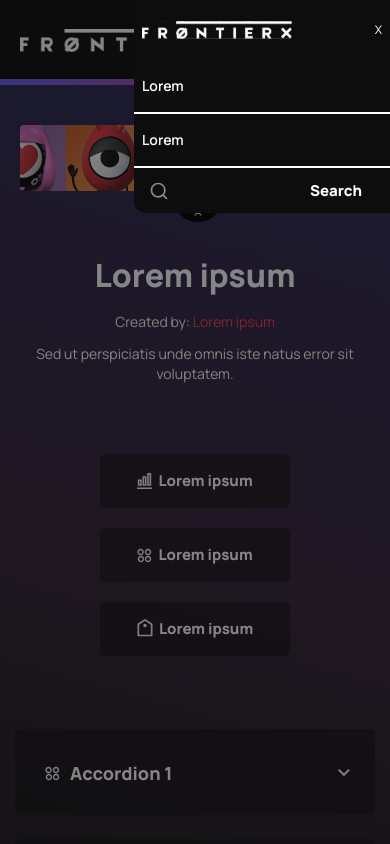
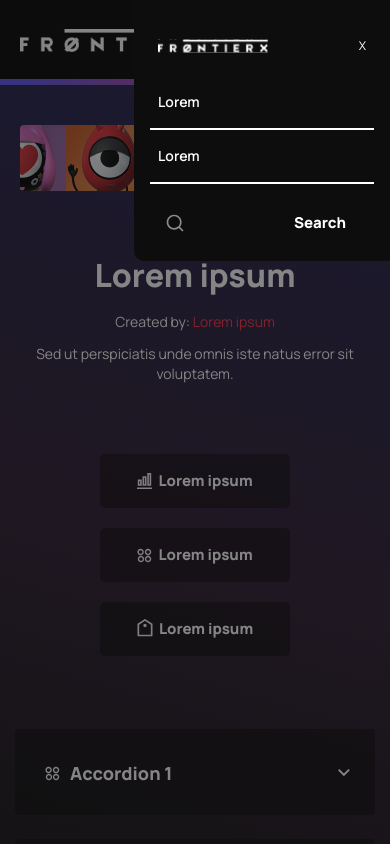
Before and after one commit to RusinTom/nextjs-code-sample, a Next.js app: page / in a window 390 px wide. Both pictures are taken after a click on the button 358 px from the left and 38 px from the top of the page. Shown: the top 844 px of the page. Built offline with nearby package versions, Linux system fonts and the light colour scheme.

Commit message:
refactor: refactor MobileMenu component

```diff
--- /dev/null
+++ b/src/components/MobileMenu/Backdrop.tsx
@@ -0,0 +1,20 @@
+import React from 'react';
+
+import { clsxm } from '@/lib/clsxm';
+
+interface BackdropProps {
+  active: boolean;
+  onClick: React.Dispatch<React.SetStateAction<boolean>>;
+}
+
+export const Backdrop = ({ active, onClick }: BackdropProps) => {
+  return (
+    <div
+      className={clsxm(
+        'fixed top-0 right-0 hidden h-full w-full bg-grayBg',
+        active && 'backdrop z-10 block'
+      )}
+      onClick={() => onClick(false)}
+    />
+  );
+};
--- /dev/null
+++ b/src/components/MobileMenu/MobileLogo.tsx
@@ -0,0 +1,14 @@
+import Link from 'next/link';
+import React from 'react';
+
+import LogoWhite from '@/assets/svgs/logo-white.svg';
+
+export const MobileLogo = () => {
+  return (
+    <Link href='/'>
+      <a>
+        <LogoWhite className='h-[28px] w-[110px]' />
+      </a>
+    </Link>
+  );
+};
--- a/src/components/MobileMenu/MobileMenu.tsx
+++ b/src/components/MobileMenu/MobileMenu.tsx
@@ -1,13 +1,13 @@
-import Link from 'next/link';
 import React from 'react';
 
 import { clsxm } from '@/lib/clsxm';
 
 import { navigation } from '@/data/fakeData';
 
+import { Backdrop } from '@/components/MobileMenu/Backdrop';
+import { MobileLogo } from '@/components/MobileMenu/MobileLogo';
+import { MobileMenuItem } from '@/components/MobileMenu/MobileMenuItem';
 import { SearchBar } from '@/components/SearchBar/SearchBar';
-
-import LogoWhite from '@/assets/svgs/logo-white.svg';
 
 interface MobileMenuProps {
   isOpen: boolean;
@@ -17,40 +17,23 @@ interface MobileMenuProps {
 export const MobileMenu = ({ isOpen, setIsOpen }: MobileMenuProps) => {
   return (
     <>
+      <Backdrop active={isOpen} onClick={setIsOpen} />
       <div
         className={clsxm(
-          'fixed top-0 right-0 hidden h-full w-full bg-grayBg',
-          isOpen && 'backdrop z-10 block'
-        )}
-        onClick={() => setIsOpen(false)}
-      />
-      <div
-        className={clsxm(
-          'mobile-menu overflow-hidden rounded-bl-[10px]',
+          'mobile-menu overflow-hidden rounded-bl-[10px] bg-black p-4',
           isOpen && 'mobile-menu--active'
         )}
       >
         <div className='flex items-center justify-between bg-black px-2 py-4'>
-          <Link href='/'>
-            <a>
-              <LogoWhite className='h-[28px] w-[150px]' />
-            </a>
-          </Link>
+          <MobileLogo />
           <button onClick={() => setIsOpen(false)}>X</button>
         </div>
-        <ul className=''>
+        <ul>
           {navigation.map((item) => (
-            <li className='active' key={item.key}>
-              <a
-                href={item.url}
-                className='block border-b-2 bg-black px-2 py-4  text-sm font-semibold text-white'
-              >
-                {item.label}
-              </a>
-            </li>
+            <MobileMenuItem key={item.key} item={item} />
           ))}
         </ul>
-        <SearchBar classes='lg:flex' />
+        <SearchBar classes='lg:flex lg:mt-4' />
       </div>
     </>
   );
--- /dev/null
+++ b/src/components/MobileMenu/MobileMenuItem.tsx
@@ -0,0 +1,20 @@
+import React from 'react';
+
+import { NavigationItem } from '@/types/NavigationItem';
+
+interface MobileMenuItemProps {
+  item: NavigationItem;
+}
+
+export const MobileMenuItem = ({ item }: MobileMenuItemProps) => {
+  return (
+    <li className='active' key={item.key}>
+      <a
+        href={item.url}
+        className='block border-b-2 bg-black px-2 py-4 text-sm font-semibold text-white'
+      >
+        {item.label}
+      </a>
+    </li>
+  );
+};
```
